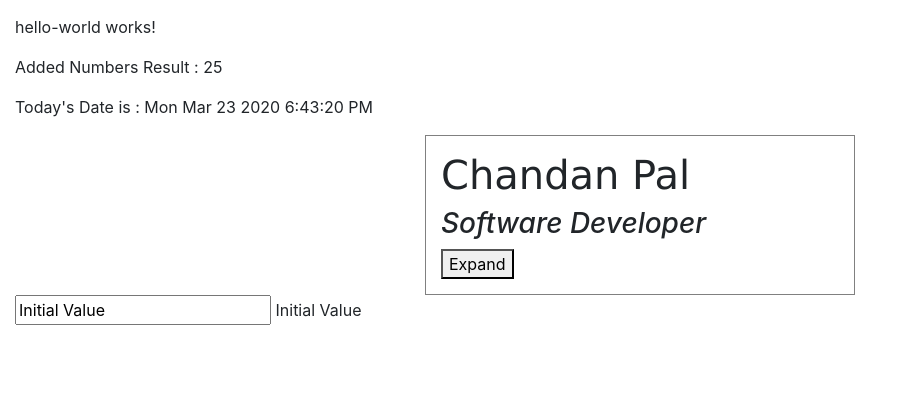
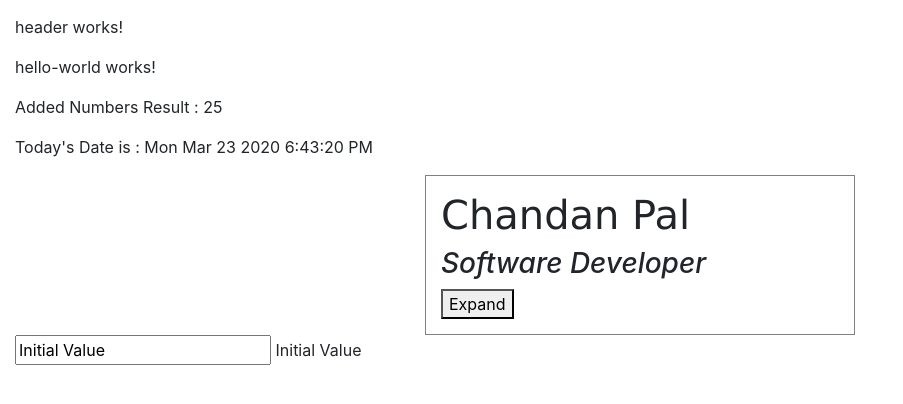
Before and after one commit to chandan-pal/my-first-angular, an Angular app: page / in a window 1280 px wide. Shown: the top 404 px of the page, without its empty margins (0-903 px from the left). Built offline with nearby package versions, Linux system fonts and the light colour scheme.

Commit message:
creating a new module, and exporting its component in root module

```diff
--- a/src/app/app.component.html
+++ b/src/app/app.component.html
@@ -1,3 +1,4 @@
+<app-header></app-header>
 <app-hello-world></app-hello-world>
 <app-date></app-date>
 <app-address-card userName="Name Goes Here" [user]="userObj"></app-address-card>
--- a/src/app/app.module.ts
+++ b/src/app/app.module.ts
@@ -7,6 +7,7 @@ import { AppComponent } from './app.component';
 import { HelloWorldComponent } from './hello-world/hello-world.component';
 import { DateComponent } from './date/date.component';
 import { AddressCardComponent } from './address-card/address-card.component';
+import { ViewModule } from './view/view.module';
 
 @NgModule({
   declarations: [
@@ -18,7 +19,8 @@ import { AddressCardComponent } from './address-card/address-card.component';
   imports: [
     BrowserModule,
     FormsModule,
-    AppRoutingModule
+    AppRoutingModule,
+    ViewModule
   ],
   providers: [],
   bootstrap: [AppComponent]
--- /dev/null
+++ b/src/app/view/header/header.component.html
@@ -0,0 +1 @@
+<p>header works!</p>
--- /dev/null
+++ b/src/app/view/header/header.component.ts
@@ -0,0 +1,15 @@
+import { Component, OnInit } from '@angular/core';
+
+@Component({
+  selector: 'app-header',
+  templateUrl: './header.component.html',
+  styleUrls: ['./header.component.css']
+})
+export class HeaderComponent implements OnInit {
+
+  constructor() { }
+
+  ngOnInit(): void {
+  }
+
+}
```
Also changed, not shown: src/app/view/view.module.ts (added, +14 -0 lines), src/app/view/header/header.component.css (added), 1 other file (tests, documents, lock files or other folders).
